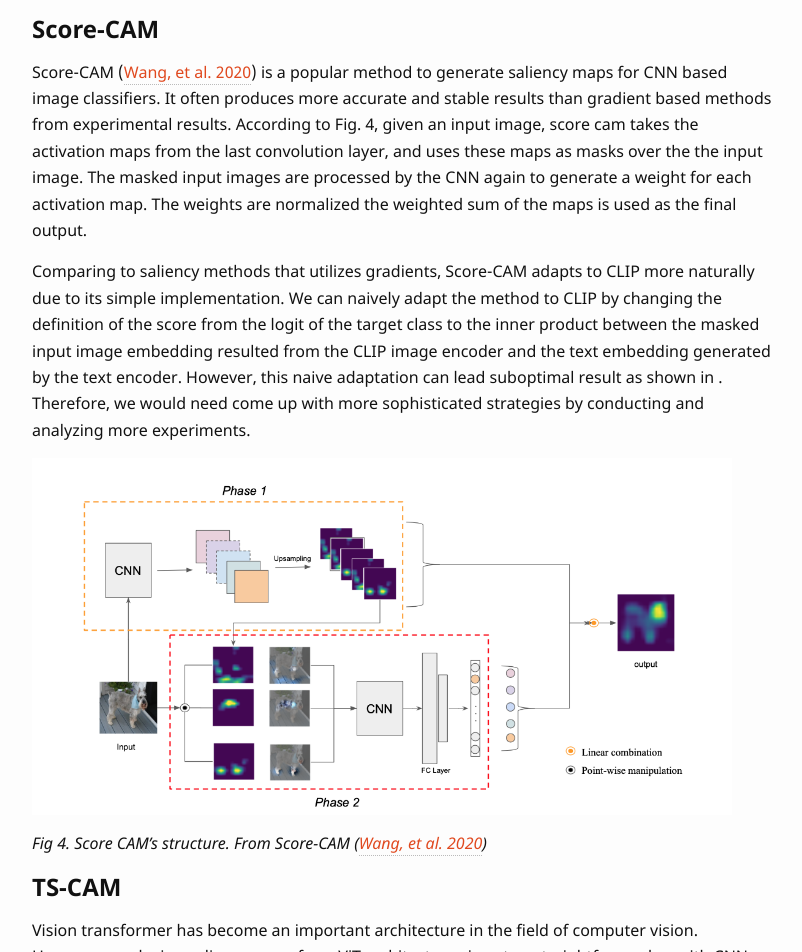
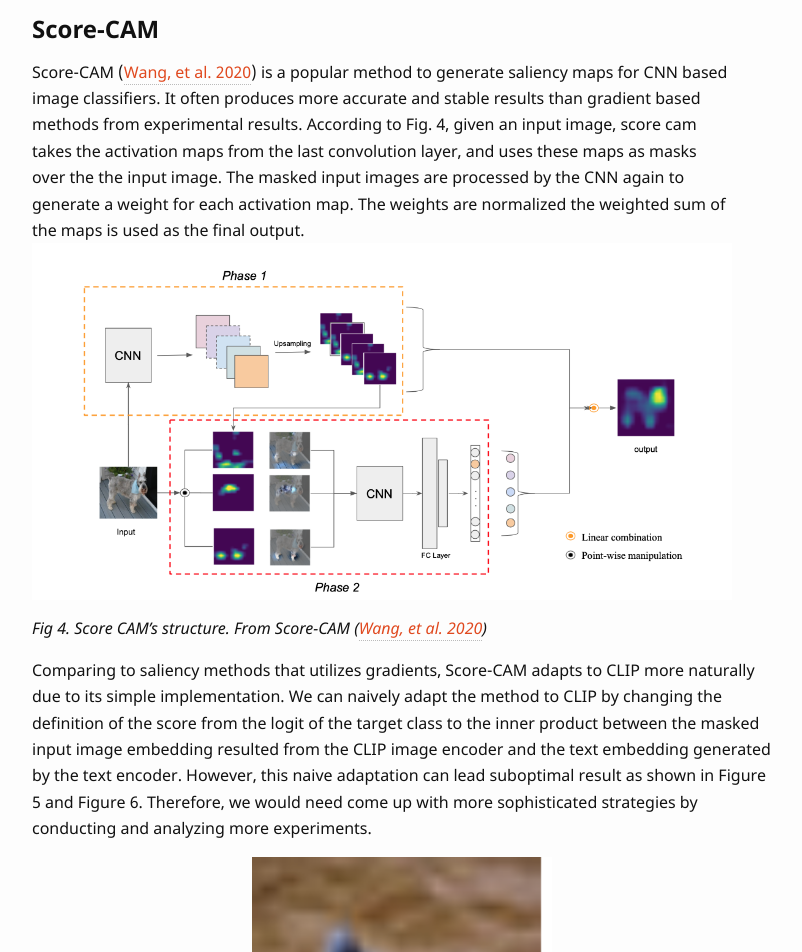
Before and after one commit to UCLAdeepvision/CS269-projects-2022spring, a Jekyll site: the page built from _posts/2022-04-10-team03-instruction-to-post.md, in a window 1280 px wide and 1400 px high, scrolled down 3412 px. Shown: the top 952 px of the window, without its empty margins (238-1040 px from the left). Built offline with Jekyll 4.4.1, drawn with Linux system fonts in a browser that asks for light colours; some web fonts are replaced; comment, search, counter and statistics services are not loaded; some of the changed text lies outside the part shown.

Commit message:
add images

```diff
--- a/_posts/2022-04-10-team03-instruction-to-post.md
+++ b/_posts/2022-04-10-team03-instruction-to-post.md
@@ -59,13 +59,18 @@ CLIP pretrained image classification model with language supervision. Then by co
 ### Score-CAM
 
 Score-CAM ([Wang, et al. 2020](https://arxiv.org/pdf/1910.01279.pdf)) is a popular method to generate saliency maps for CNN based image classifiers. It often produces more accurate and stable results than gradient based methods from experimental results. According to Fig. 4, given an input image, score cam takes the activation maps from the last convolution layer, and uses these maps as masks over the the input image. The masked input images are processed by the CNN again to generate a weight for each activation map. The weights are normalized the weighted sum of the maps is used as the final output.
-
-Comparing to saliency methods that utilizes gradients, Score-CAM adapts to CLIP more naturally due to its simple implementation.  We can naively adapt the method to CLIP by changing the definition of the score from the logit of the target class to the inner product between the masked input image embedding resulted from the CLIP image encoder and the text embedding generated by the text encoder. However, this naive adaptation can lead suboptimal result as shown in . Therefore, we would need come up with more sophisticated strategies by conducting and analyzing more experiments.
-
-
 ![Score-CAM]({{ '/assets/images/team03/4.png' | relative_url }})
 {: style="width: 700px; max-width: 100%;"}
 *Fig 4. Score CAM's structure. From Score-CAM ([Wang, et al. 2020](https://arxiv.org/pdf/1910.01279.pdf))*
+
+Comparing to saliency methods that utilizes gradients, Score-CAM adapts to CLIP more naturally due to its simple implementation.  We can naively adapt the method to CLIP by changing the definition of the score from the logit of the target class to the inner product between the masked input image embedding resulted from the CLIP image encoder and the text embedding generated by the text encoder. However, this naive adaptation can lead suboptimal result as shown in Figure 5 and Figure 6. Therefore, we would need come up with more sophisticated strategies by conducting and analyzing more experiments.
+
+
+![Origin image]({{ '/assets/images/team03/5.png' | relative_url }}){: style="width: 300px; max-width: 50%;"}*Fig 5. Origin image. Image label seal.*
+
+![Test image]({{ '/assets/images/team03/6.png' | relative_url }}){: style="width: 300px; max-width: 50%;"}*Fig 6. Result after CLIP with Score CAM. Using Resnet101 as backbone.*
+
+
 
 
 ### TS-CAM
```
Also changed, not shown: assets/images/team03/5.png (added), assets/images/team03/6.jpg (added).
